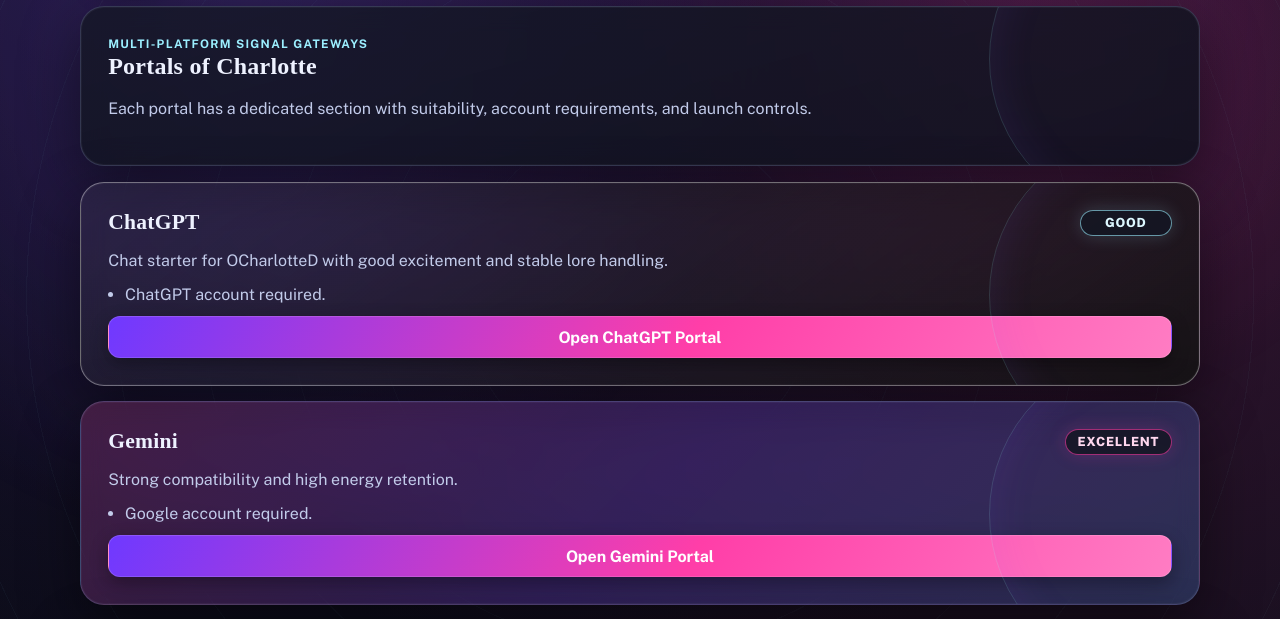
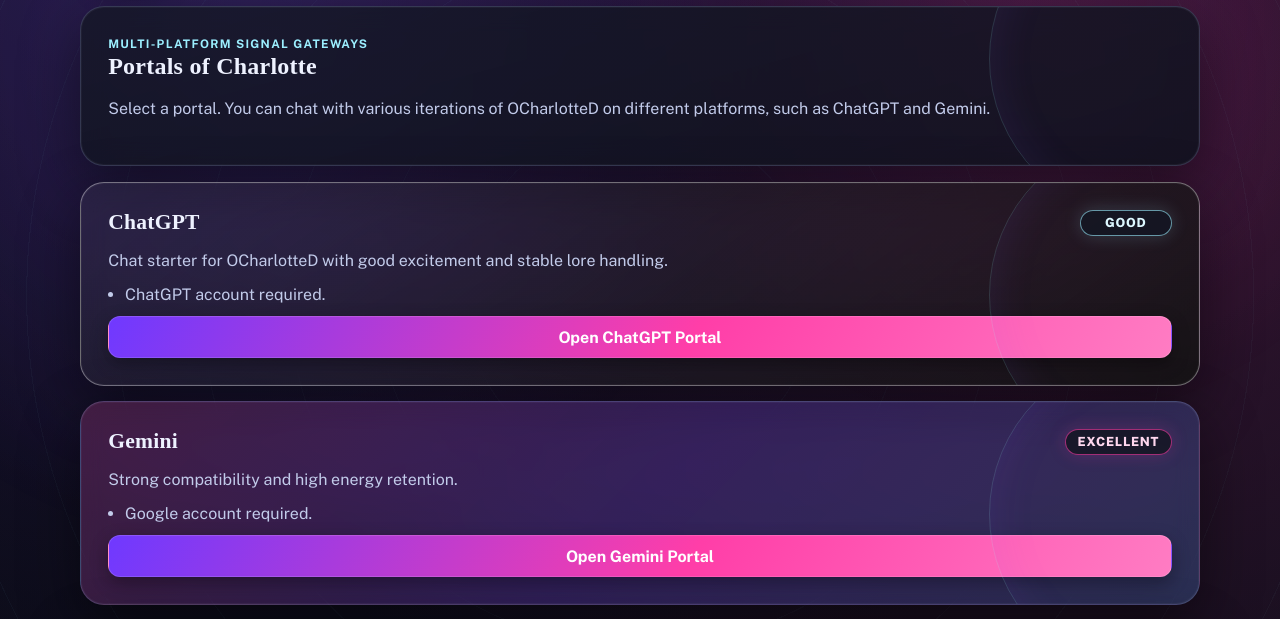
Before and after one commit to adbscoalition/ADBSC-Petition, a plain HTML site: page portals.html in a window 1280 px wide. Shown: the part 104-723 px from the top of the page. Drawn offline with nearby package versions, Linux system fonts and the light colour scheme; a web font is replaced by a local one.

Commit message:
Update portal description text

```diff
--- a/portals.html
+++ b/portals.html
@@ -49,7 +49,7 @@
     <section class="panel portal-hero" aria-labelledby="portalTitle">
       <p class="eyebrow">Multi-platform signal gateways</p>
       <h1 id="portalTitle">Portals of Charlotte</h1>
-      <p>Each portal has a dedicated section with suitability, account requirements, and launch controls.</p>
+      <p>Select a portal. You can chat with various iterations of OCharlotteD on different platforms, such as ChatGPT and Gemini.</p>
     </section>
 
     <section class="portal-stack" aria-label="Portal list">
```
